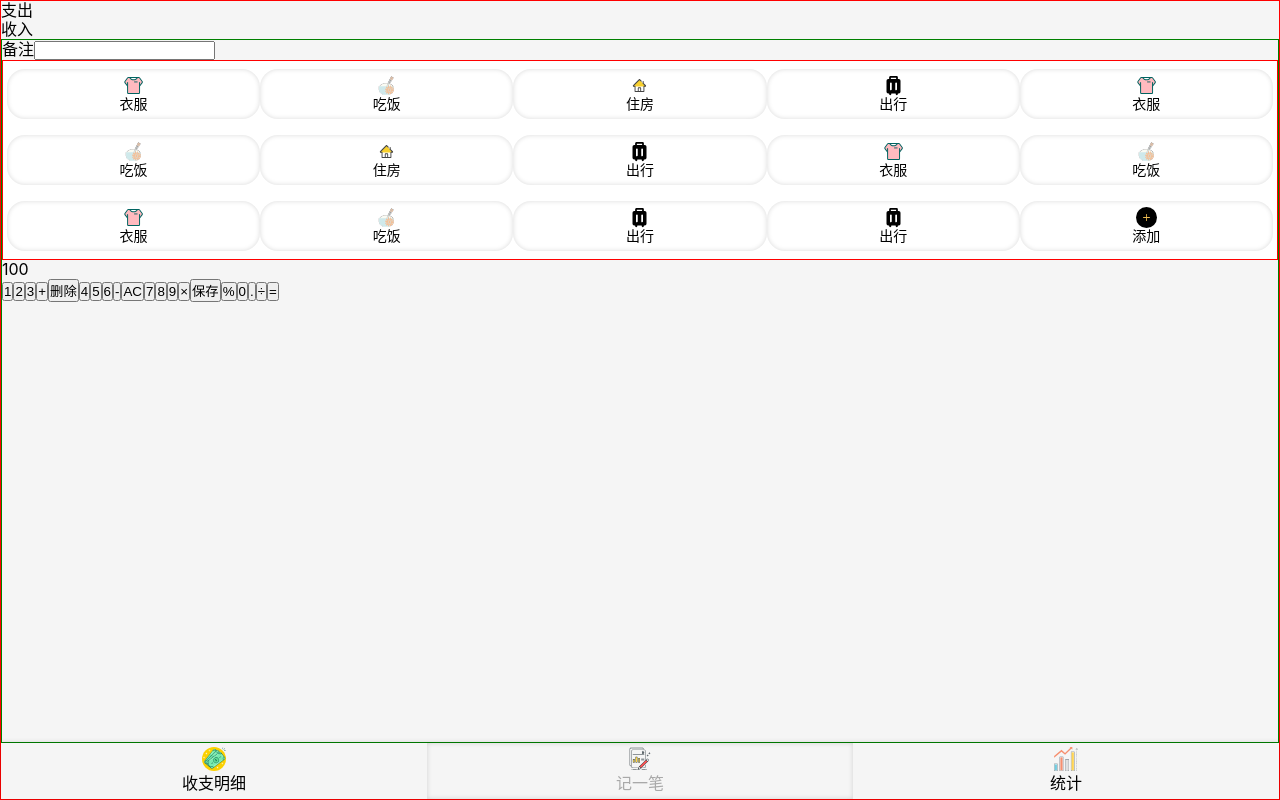
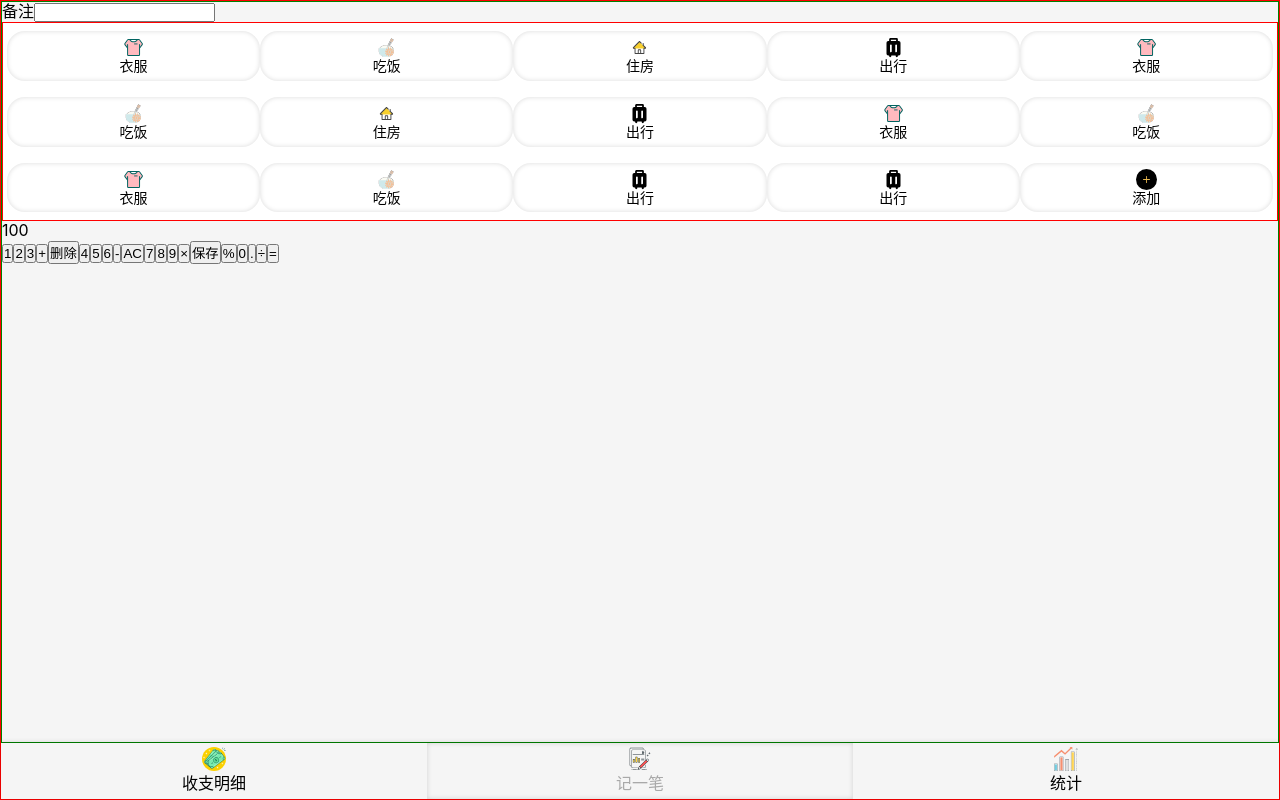
Before and after one commit to yichang8421/BitByBiter, a React app: page /#/money in a window 1280 px wide. Built offline with nearby package versions, Linux system fonts and the light colour scheme.

Commit message:
调整页面布局

```diff
--- a/src/components/Layout.tsx
+++ b/src/components/Layout.tsx
@@ -10,7 +10,6 @@ const Wrapper = styled.div`
     //line-height: 24px;
     box-shadow: 0 0 3px rgba(0,0,0,0.25);
 `;
-const TabsSelection = styled.section``;
 
 const Main = styled.div`
     border: 1px solid green;
@@ -22,12 +21,6 @@ const Layout = (props: any) => {
     return (
         <div>
             <Wrapper>
-                <TabsSelection>
-                    <ul>
-                        <li>支出</li>
-                        <li>收入</li>
-                    </ul>
-                </TabsSelection>
                 <Main>
                     {props.children}
                 </Main>
--- a/src/components/Nav.tsx
+++ b/src/components/Nav.tsx
@@ -42,7 +42,7 @@ const Nav = () => {
             <ul>
                 <li>
                     <NavLink to="/ledger" activeClassName="selected">
-                        <Icon name={"ledger"} fill="green"/>
+                        <Icon name={"ledger"} />
                         <span>收支明细</span>
                     </NavLink>
                 </li>
```
